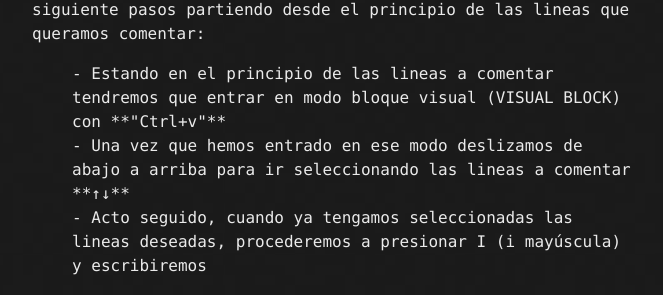
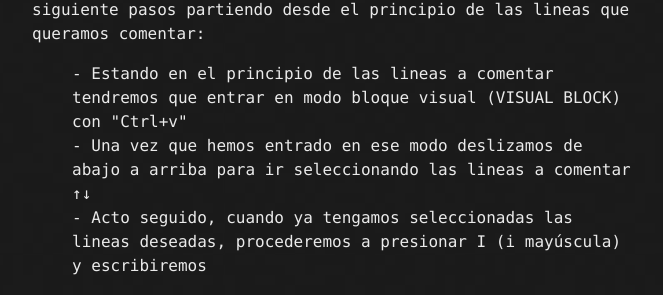
Before and after one commit to juanjoselopezroldan/juanjoselopezroldan.github.io, a Jekyll site: the page built from contenido/vi.md, in a window 1280 px wide and 900 px high, scrolled down 3400 px. Shown: the part 602-897 px from the top of the window, without its empty margins (308-971 px from the left). Built offline with Jekyll 4.4.1, drawn with Linux system fonts in a browser that asks for light colours; our own code applies the rules of GitHub Pages for plain Markdown files.

Commit message:
Update vi.md

```diff
--- a/contenido/vi.md
+++ b/contenido/vi.md
@@ -112,8 +112,8 @@ En el momento que lo realicemos, tendremos que pulsar **"n"** para mostrar la si
 
 ### [](#header-3)Comentar un conjunto de líneas.
 Para comentar un conjunto de líneas tendremos que realizar los siguiente pasos partiendo desde el principio de las lineas que queramos comentar:
-<dd>- Estando en el principio de las lineas a comentar tendremos que entrar en modo bloque visual (VISUAL BLOCK) con **"Ctrl+v"**</dd>
+<dd>- Estando en el principio de las lineas a comentar tendremos que entrar en modo bloque visual (VISUAL BLOCK) con "Ctrl+v"</dd>
 
-<dd>- Una vez que hemos entrado en ese modo deslizamos de abajo a arriba para ir seleccionando las lineas a comentar **↑↓**</dd>
+<dd>- Una vez que hemos entrado en ese modo deslizamos de abajo a arriba para ir seleccionando las lineas a comentar ↑↓</dd>
 
 <dd>- Acto seguido, cuando ya tengamos seleccionadas las lineas deseadas, procederemos a presionar I (i mayúscula) y escribiremos  </dd>
```
